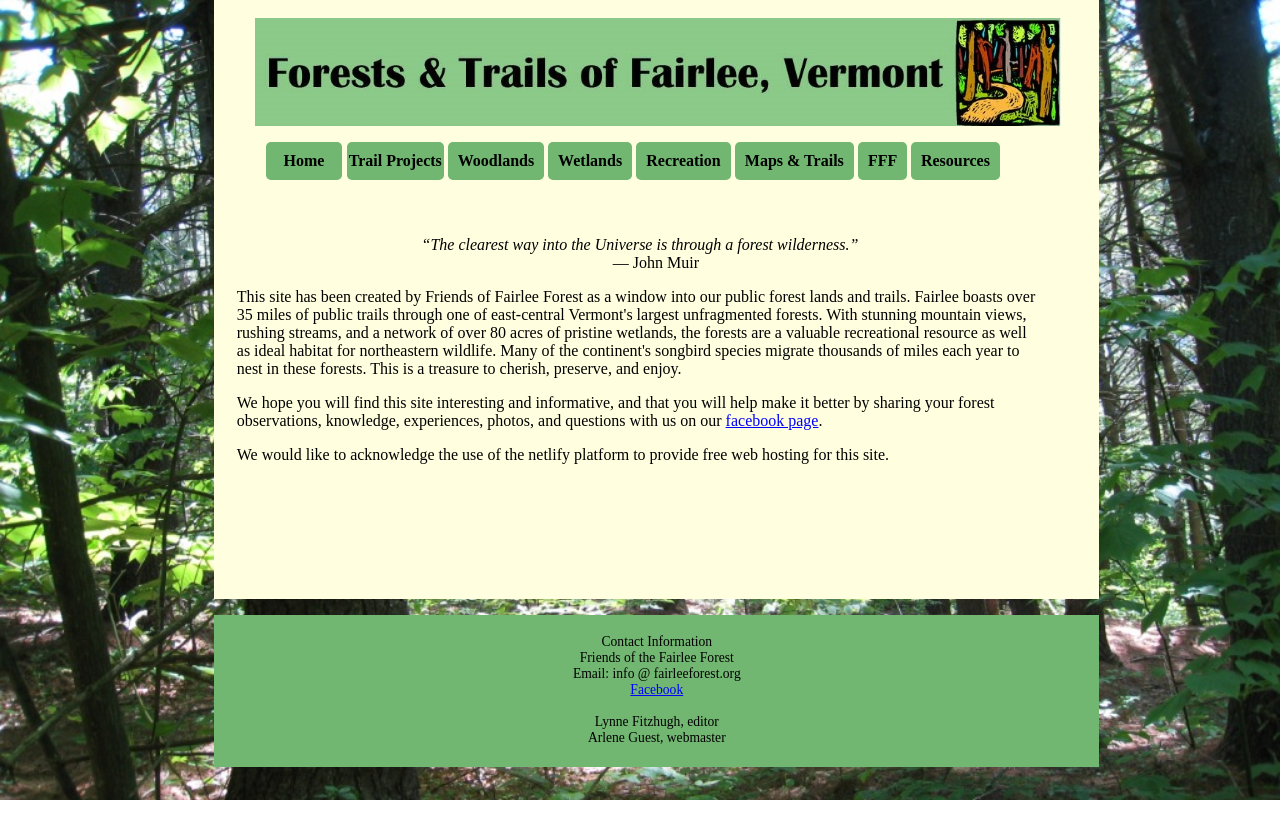
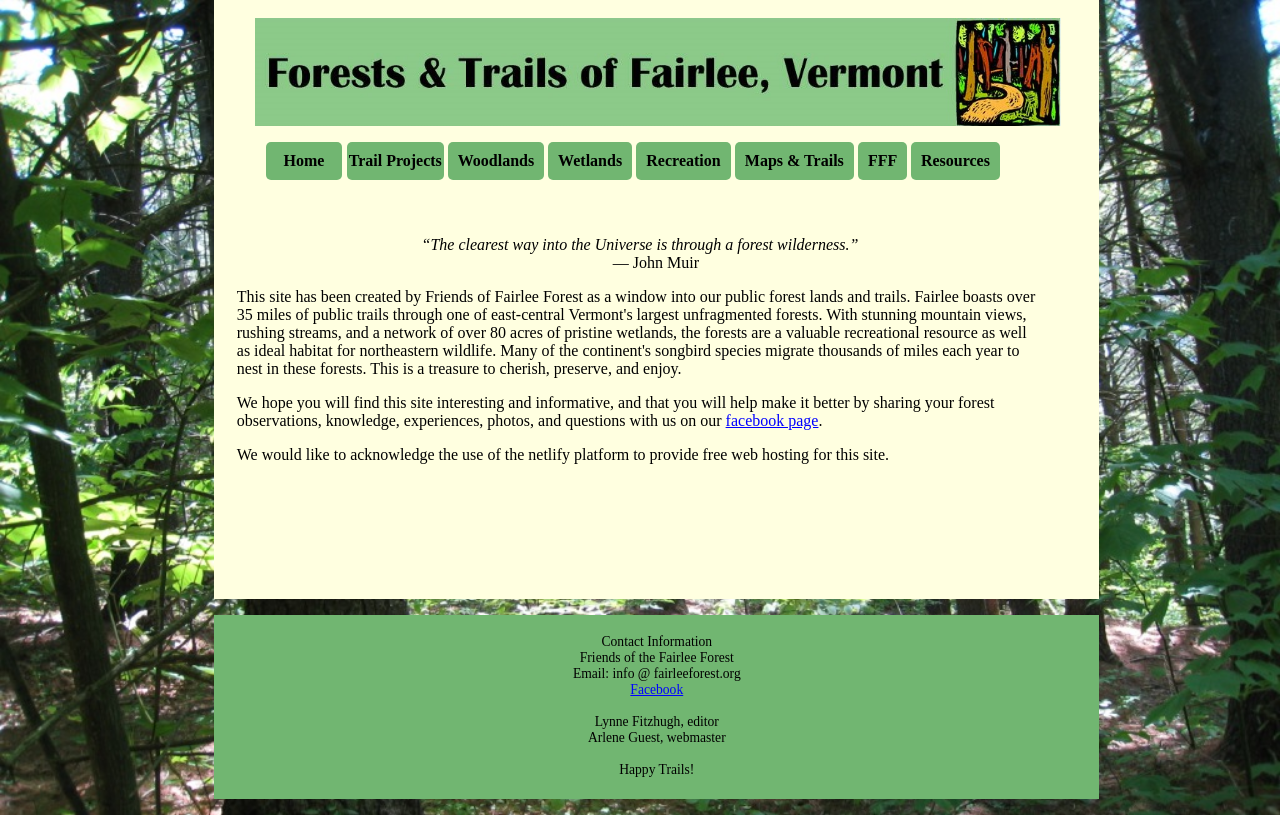
Before and after one commit to colbyhemond/fairleeforest, a plain HTML site: page public_html/index.html in a window 1280 px wide. Drawn offline with Linux system fonts and the light colour scheme.

Commit message:
added happy trails in footer

```diff
--- a/public_html/index.html
+++ b/public_html/index.html
@@ -150,6 +150,7 @@ facebook page</A>.
 
 
 </p>
+<p>Happy Trails!</p>
 </div>
 
 </body>
```
